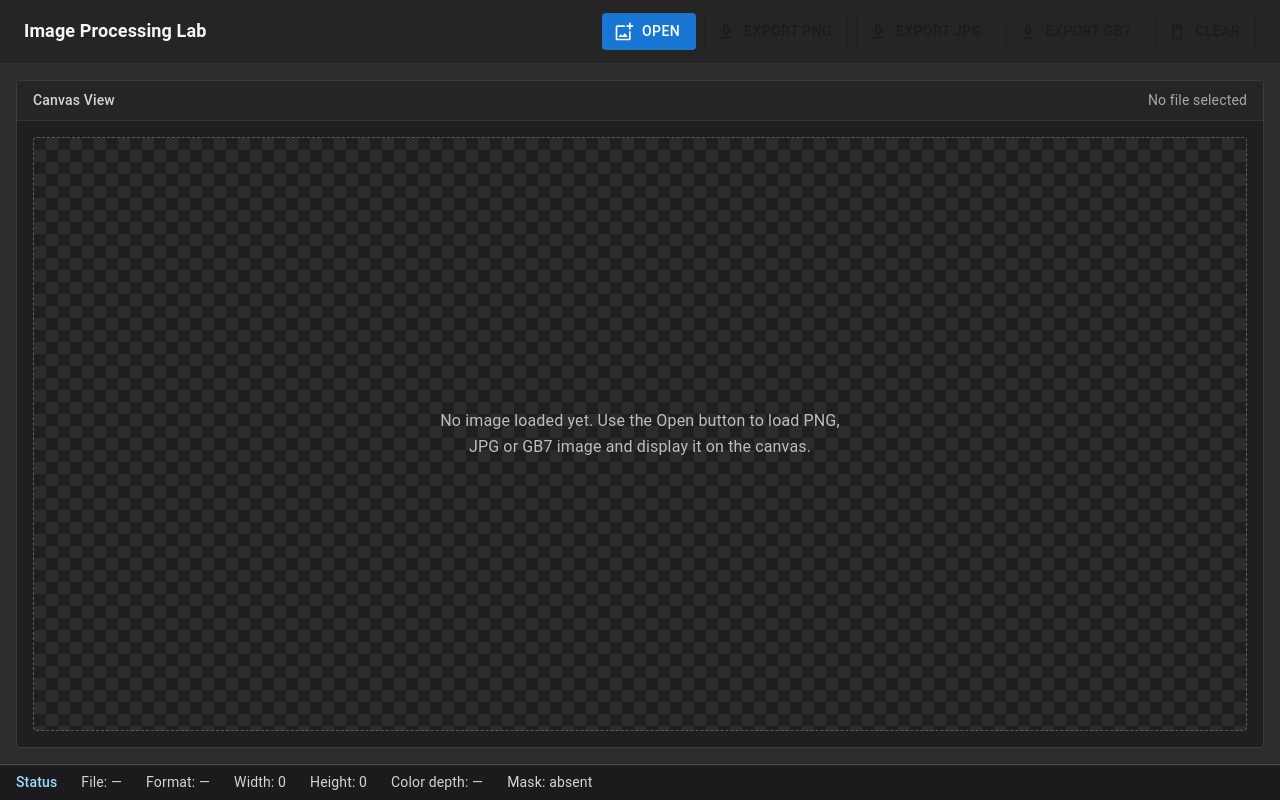
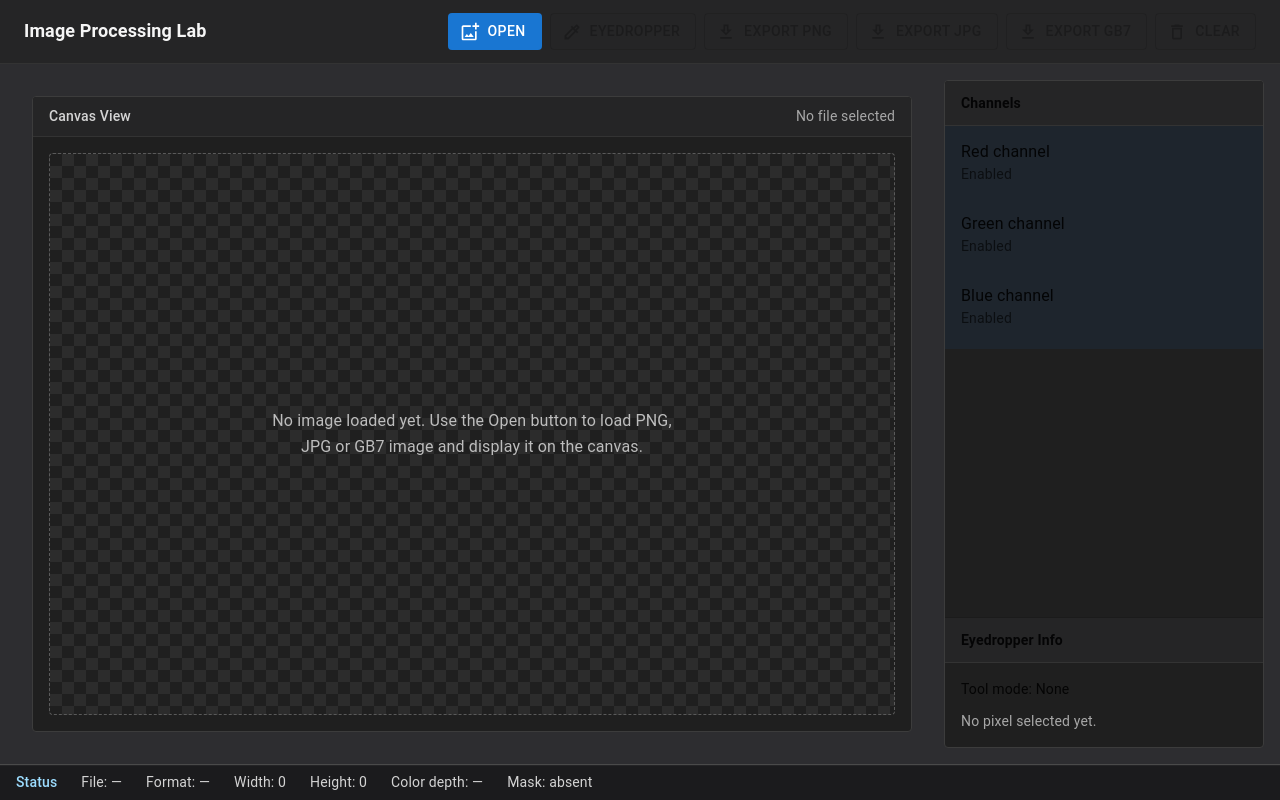
Before and after one commit to FrontendCourseMP/photoshop-sxd0, a React (Vite) app: page / in a window 1280 px wide. Built offline with nearby package versions, Linux system fonts and the light colour scheme; the HTML template or start-up script is replaced by a standard one.

Commit message:
feat: add lab2 sidebar and state for channels

```diff
--- a/src/App.css
+++ b/src/App.css
@@ -14,6 +14,16 @@
   padding: 16px;
 }
 
+.app-main {
+  min-height: 0;
+  display: grid;
+  grid-template-columns: minmax(0, 1fr) 320px;
+  gap: 16px;
+  padding: 16px;
+  overflow: hidden;
+  background-color: #2d2d30;
+}
+
 .app-statusbar {
   display: flex;
   align-items: center;
--- a/src/app/App.tsx
+++ b/src/app/App.tsx
@@ -3,8 +3,14 @@ import type { ChangeEvent } from "react";
 import { Box } from "@mui/material";
 import Toolbar from "../components/Toolbar";
 import CanvasViewport from "../components/CanvasViewport";
+import Sidebar from "../components/Sidebar";
 import StatusBar from "../components/StatusBar";
 import useImageDocument from "../hooks/useImageDocument";
+import type {
+  ChannelVisibility,
+  SampledPixelInfo,
+  ToolMode,
+} from "../types/image";
 import { decodeGB7 } from "../utils/decodeGB7";
 import { exportImageAsGB7 } from "../utils/encodeGB7";
 import { exportImageAsJpg, exportImageAsPng } from "../utils/exportImage";
@@ -16,6 +22,13 @@ function getFileExtension(fileName: string): string {
   return fileName.split(".").pop()?.toLowerCase() ?? "";
 }
 
+const defaultChannels: ChannelVisibility = {
+  red: true,
+  green: true,
+  blue: true,
+  alpha: true,
+};
+
 function App() {
   const canvasRef = useRef<HTMLCanvasElement | null>(null);
   const fileInputRef = useRef<HTMLInputElement | null>(null);
@@ -24,6 +37,9 @@ function App() {
     useImageDocument();
 
   const [errorMessage, setErrorMessage] = useState("");
+  const [toolMode, setToolMode] = useState<ToolMode>("none");
+  const [channels] = useState<ChannelVisibility>(defaultChannels);
+  const [sampledPixel] = useState<SampledPixelInfo | null>(null);
 
   useEffect(() => {
     if (!document || !canvasRef.current) {
@@ -35,6 +51,12 @@ function App() {
 
   const handleOpen = () => {
     fileInputRef.current?.click();
+  };
+
+  const handleToggleEyedropper = () => {
+    setToolMode((previous) =>
+      previous === "eyedropper" ? "none" : "eyedropper"
+    );
   };
 
   const handleExportPng = async () => {
@@ -88,6 +110,7 @@ function App() {
   const handleClear = () => {
     clearDocument();
     setErrorMessage("");
+    setToolMode("none");
 
     if (canvasRef.current) {
       const context = canvasRef.current.getContext("2d");
@@ -127,6 +150,7 @@ function App() {
 
       setDocument(loadedDocument);
       setErrorMessage("");
+      setToolMode("none");
     } catch (error) {
       const message =
         error instanceof Error
@@ -152,19 +176,30 @@ function App() {
 
       <Toolbar
         hasImage={hasImage}
+        toolMode={toolMode}
         onOpen={handleOpen}
         onExportPng={handleExportPng}
         onExportJpg={handleExportJpg}
         onExportGb7={handleExportGb7}
+        onToggleEyedropper={handleToggleEyedropper}
         onClear={handleClear}
       />
 
+      <Box className="app-main">
         <CanvasViewport
           hasImage={hasImage}
           canvasRef={canvasRef}
           errorMessage={errorMessage}
           fileName={document?.fileName ?? ""}
+          toolMode={toolMode}
         />
+
+        <Sidebar
+          channels={channels}
+          toolMode={toolMode}
+          sampledPixel={sampledPixel}
+        />
+      </Box>
 
       <StatusBar
         fileName={document?.fileName ?? ""}
--- a/src/components/CanvasViewport.tsx
+++ b/src/components/CanvasViewport.tsx
@@ -1,11 +1,13 @@
 import type { RefObject } from "react";
 import { Box, Paper, Typography } from "@mui/material";
+import type { ToolMode } from "../types/image";
 
 interface CanvasViewportProps {
   hasImage: boolean;
   canvasRef: RefObject<HTMLCanvasElement | null>;
   errorMessage: string;
   fileName: string;
+  toolMode: ToolMode;
 }
 
 function CanvasViewport({
@@ -13,6 +15,7 @@ function CanvasViewport({
   canvasRef,
   errorMessage,
   fileName,
+  toolMode,
 }: CanvasViewportProps) {
   return (
     <Box className="app-workspace">
@@ -90,6 +93,7 @@ function CanvasViewport({
                   maxWidth: "100%",
                   height: "auto",
                   boxShadow: "0 0 0 1px rgba(255,255,255,0.06)",
+                  cursor: toolMode === "eyedropper" ? "crosshair" : "default",
                 }}
               />
             ) : (
--- /dev/null
+++ b/src/components/Sidebar.tsx
@@ -0,0 +1,130 @@
+import {
+  Box,
+  Divider,
+  List,
+  ListItemButton,
+  ListItemText,
+  Paper,
+  Stack,
+  Typography,
+} from "@mui/material";
+import type {
+  ChannelVisibility,
+  SampledPixelInfo,
+  ToolMode,
+} from "../types/image";
+
+interface SidebarProps {
+  channels: ChannelVisibility;
+  toolMode: ToolMode;
+  sampledPixel: SampledPixelInfo | null;
+}
+
+function Sidebar({ channels, toolMode, sampledPixel }: SidebarProps) {
+  return (
+    <Paper
+      elevation={0}
+      sx={{
+        width: 320,
+        minWidth: 320,
+        height: "100%",
+        border: "1px solid #3c3c3c",
+        backgroundColor: "#1f1f1f",
+        display: "grid",
+        gridTemplateRows: "1fr 1fr",
+        overflow: "hidden",
+      }}
+    >
+      <Box sx={{ minHeight: 0, overflow: "auto" }}>
+        <Box
+          sx={{
+            px: 2,
+            py: 1.5,
+            borderBottom: "1px solid #333",
+            backgroundColor: "#252526",
+          }}
+        >
+          <Typography variant="body2" sx={{ fontWeight: 600 }}>
+            Channels
+          </Typography>
+        </Box>
+
+        <List disablePadding>
+          <ListItemButton selected={channels.red}>
+            <ListItemText
+              primary="Red channel"
+              secondary={channels.red ? "Enabled" : "Disabled"}
+            />
+          </ListItemButton>
+
+          <ListItemButton selected={channels.green}>
+            <ListItemText
+              primary="Green channel"
+              secondary={channels.green ? "Enabled" : "Disabled"}
+            />
+          </ListItemButton>
+
+          <ListItemButton selected={channels.blue}>
+            <ListItemText
+              primary="Blue channel"
+              secondary={channels.blue ? "Enabled" : "Disabled"}
+            />
+          </ListItemButton>
+
+          <ListItemButton selected={channels.alpha}>
+            <ListItemText
+              primary="Alpha channel"
+              secondary={channels.alpha ? "Enabled" : "Disabled"}
+            />
+          </ListItemButton>
+        </List>
+      </Box>
+
+      <Divider />
+
+      <Box sx={{ minHeight: 0, overflow: "auto" }}>
+        <Box
+          sx={{
+            px: 2,
+            py: 1.5,
+            borderBottom: "1px solid #333",
+            backgroundColor: "#252526",
+          }}
+        >
+          <Typography variant="body2" sx={{ fontWeight: 600 }}>
+            Eyedropper Info
+          </Typography>
+        </Box>
+
+        <Stack spacing={1.5} sx={{ p: 2 }}>
+          <Typography variant="body2">
+            Tool mode: {toolMode === "eyedropper" ? "Eyedropper" : "None"}
+          </Typography>
+
+          {sampledPixel ? (
+            <>
+              <Typography variant="body2">
+                Position: ({sampledPixel.x}, {sampledPixel.y})
+              </Typography>
+              <Typography variant="body2">
+                RGB: {sampledPixel.r}, {sampledPixel.g}, {sampledPixel.b}
+              </Typography>
+              <Typography variant="body2">Alpha: {sampledPixel.a}</Typography>
+              <Typography variant="body2">
+                LAB: {sampledPixel.lab.l.toFixed(2)},{" "}
+                {sampledPixel.lab.a.toFixed(2)},{" "}
+                {sampledPixel.lab.b.toFixed(2)}
+              </Typography>
+            </>
+          ) : (
+            <Typography variant="body2" sx={{ color: "#a8a8a8" }}>
+              No pixel selected yet.
+            </Typography>
+          )}
+        </Stack>
+      </Box>
+    </Paper>
+  );
+}
+
+export default Sidebar;
--- a/src/components/ToolBar.tsx
+++ b/src/components/ToolBar.tsx
@@ -8,22 +8,28 @@ import {
 import AddPhotoAlternateOutlinedIcon from "@mui/icons-material/AddPhotoAlternateOutlined";
 import DownloadOutlinedIcon from "@mui/icons-material/DownloadOutlined";
 import DeleteOutlineOutlinedIcon from "@mui/icons-material/DeleteOutlineOutlined";
+import ColorizeOutlinedIcon from "@mui/icons-material/ColorizeOutlined";
+import type { ToolMode } from "../types/image";
 
 interface ToolbarProps {
   hasImage: boolean;
+  toolMode: ToolMode;
   onOpen: () => void;
   onExportPng: () => void;
   onExportJpg: () => void;
   onExportGb7: () => void;
+  onToggleEyedropper: () => void;
   onClear: () => void;
 }
 
 function Toolbar({
   hasImage,
+  toolMode,
   onOpen,
   onExportPng,
   onExportJpg,
   onExportGb7,
+  onToggleEyedropper,
   onClear,
 }: ToolbarProps) {
   return (
@@ -55,6 +61,16 @@ function Toolbar({
             onClick={onOpen}
           >
             Open
+          </Button>
+
+          <Button
+            variant={toolMode === "eyedropper" ? "contained" : "outlined"}
+            color={toolMode === "eyedropper" ? "secondary" : "inherit"}
+            startIcon={<ColorizeOutlinedIcon />}
+            disabled={!hasImage}
+            onClick={onToggleEyedropper}
+          >
+            Eyedropper
           </Button>
 
           <Button
```
Also changed, not shown: src/types/image.ts (+23 -0 lines). Lines whose indentation alone changed are shown as unchanged.
